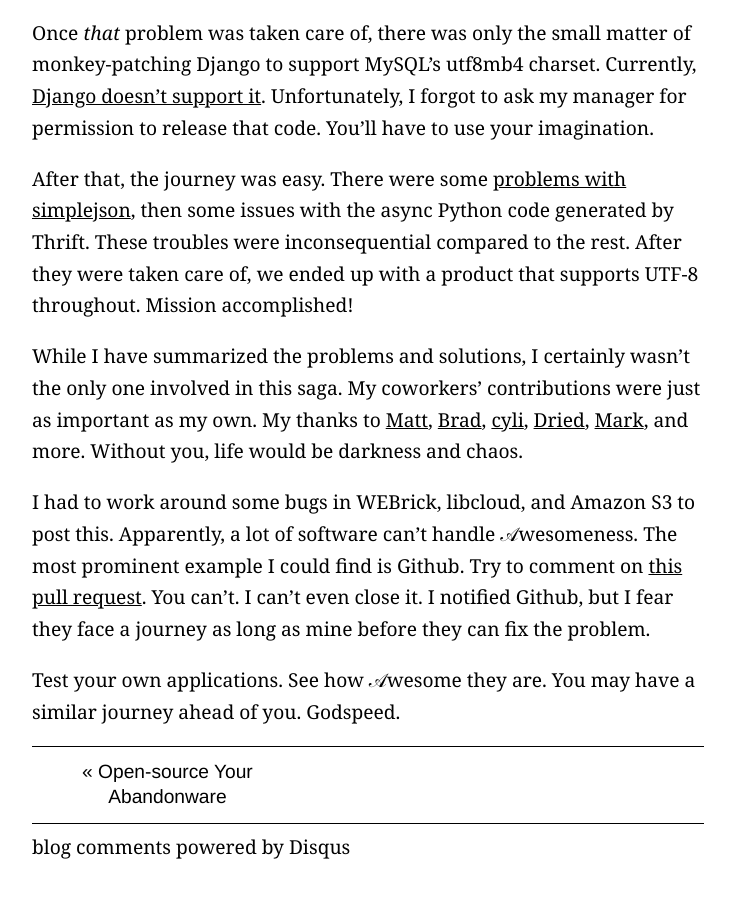
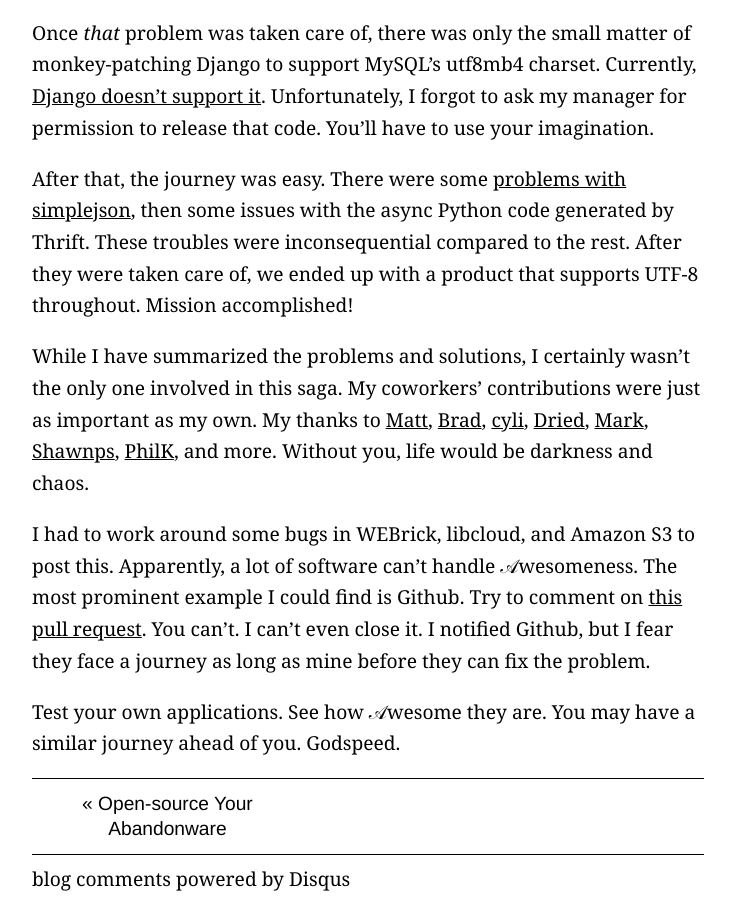
Before and after one commit to ggreer/geoff.greer.fm, a Jekyll site: the page built from _posts/2012-07-16-character-encoding-bugs-are-𝒜wesome.md, in a window 1280 px wide and 900 px high, scrolled down 1862 px. Shown: the whole window, without its empty margins (272-1003 px from the left). Built offline with Jekyll 4.4.1, drawn with Linux system fonts in a browser that asks for light colours; comment, search, counter and statistics services are not loaded; before the commit the page ends 2730 px from its top, so only the background shows below that.

Commit message:
Include shawn and phil

```diff
--- a/_posts/2012-07-16-character-encoding-bugs-are-𝒜wesome.md
+++ b/_posts/2012-07-16-character-encoding-bugs-are-𝒜wesome.md
@@ -44,7 +44,7 @@
 
 After that, the journey was easy. There were some [problems with simplejson](http://code.google.com/p/simplejson/issues/detail?id=48), then some issues with the async Python code generated by Thrift. These troubles were inconsequential compared to the rest. After they were taken care of, we ended up with a product that supports UTF-8 throughout. Mission accomplished!
 
-While I have summarized the problems and solutions, I certainly wasn't the only one involved in this saga. My coworkers' contributions were just as important as my own. My thanks to [Matt](https://github.com/kans), [Brad](https://github.com/morgabra), [cyli](https://github.com/cyli), [Dried](https://github.com/dreid), [Mark](https://github.com/mynnx), and more. Without you, life would be darkness and chaos.
+While I have summarized the problems and solutions, I certainly wasn't the only one involved in this saga. My coworkers' contributions were just as important as my own. My thanks to [Matt](https://github.com/kans), [Brad](https://github.com/morgabra), [cyli](https://github.com/cyli), [Dried](https://github.com/dreid), [Mark](https://github.com/mynnx), [Shawnps](https://github.com/shawnps), [PhilK](https://github.com/philk), and more. Without you, life would be darkness and chaos.
 
 I had to work around some bugs in WEBrick, libcloud, and Amazon S3 to post this. Apparently, a lot of software can't handle &#x1D49C;wesomeness. The most prominent example I could find is Github. Try to comment on [this pull request](https://github.com/ggreer/the_silver_searcher/pull/47). You can't. I can't even close it. I notified Github, but I fear they face a journey as long as mine before they can fix the problem.
 
```
